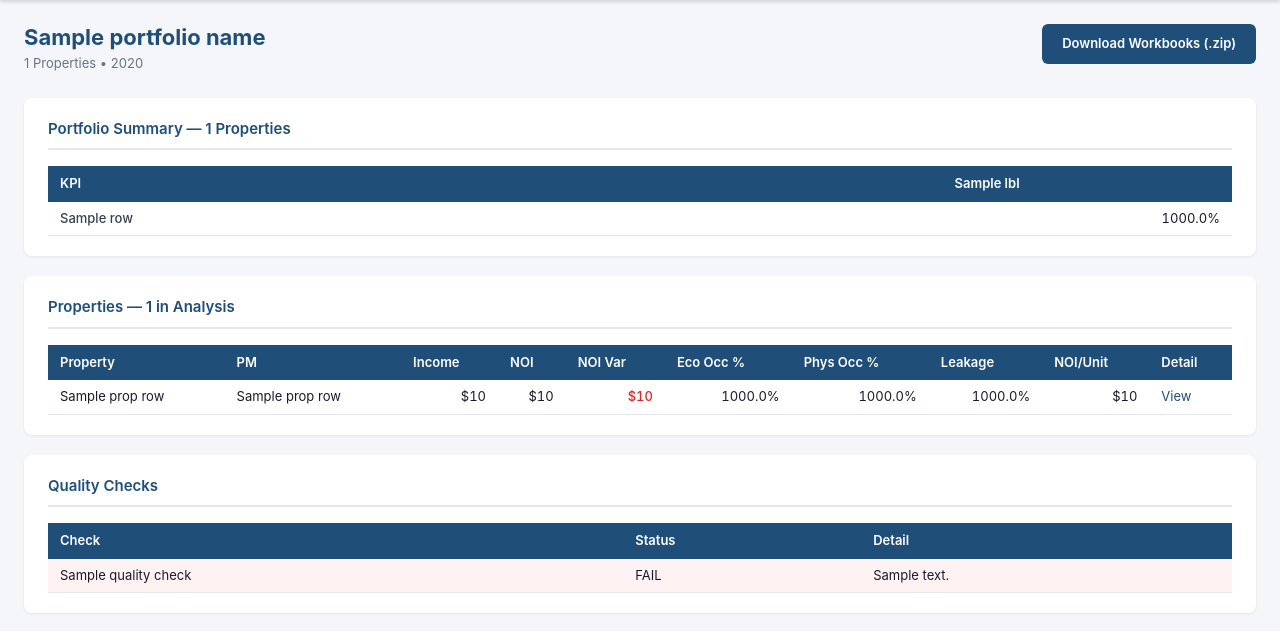
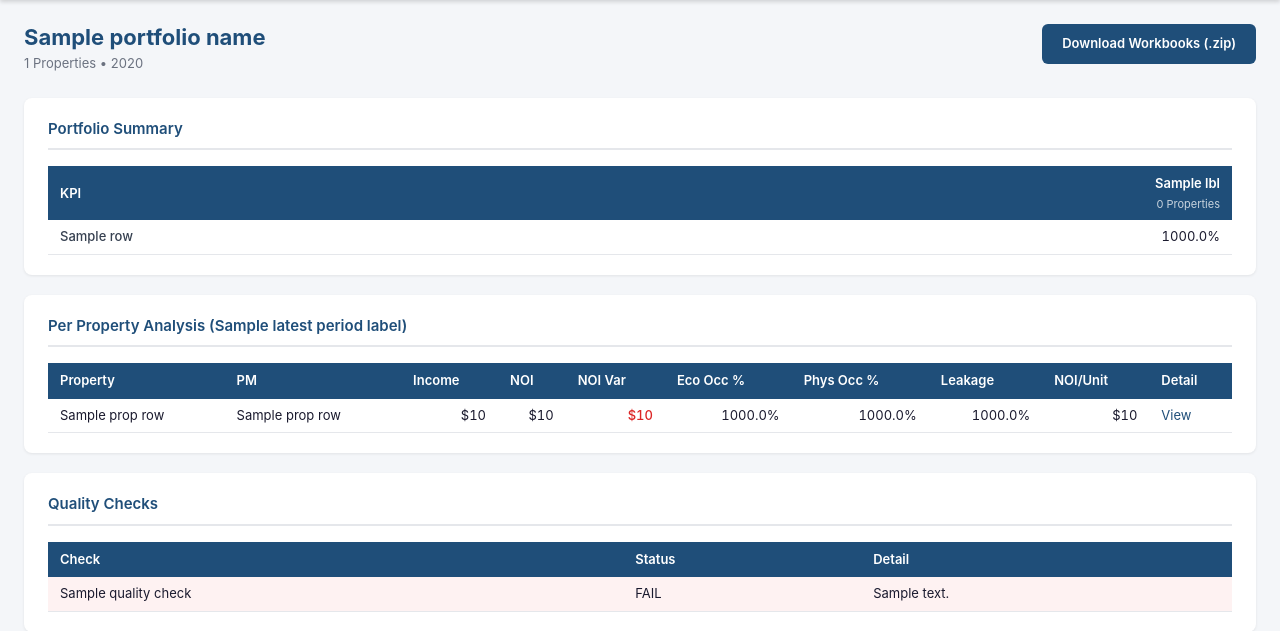
Before and after one commit to epagtaconan22/portfolio-analyzer, a Flask app: template app/templates/dashboard.html in a window 1280 px wide. Shown: the part 52-683 px from the top of the page. Run offline with Flask 3, Linux system fonts and the light colour scheme; the template is opened without the code that fills it: most values are stand-ins (such as "Sample title", 1, 10 or a date in 2020).

Commit message:
feat: property name normalization, per-period property counts, heading updates - Add PROPERTY_NAME_MAP to config.py (18 canonical aliases). Apply normalization in upload.py to raw_rows, source_index, and occ_rows so financial data and occupancy join use consistent names. Add per-quarter property counts and latest_period_label in results.py. Update dashboard.html: Portfolio Summary h2 removes count, period headers show count on second line, property table heading becomes Per Property Analysis (Q-YYYY). Style fix: period column headers right-aligned. All 68 tests passing. Co-Authored-By: Claude Sonnet 4.6 <noreply@anthropic.com>

```diff
--- a/app/routes/results.py
+++ b/app/routes/results.py
@@ -200,15 +200,21 @@ def show(run_id):
     sorted_quarters = sorted(all_quarters)
     period_labels = [_quarter_label(yr, q) for (yr, q) in sorted_quarters]
 
-    # Aggregate all non-carveout KPIs for each quarter-period
+    # Aggregate all non-carveout KPIs for each quarter-period; also count distinct properties
     period_aggs: dict[str, dict] = {}
+    period_property_counts: dict[str, int] = {}
     for (yr, q) in sorted_quarters:
         months = {(q - 1) * 3 + 1, (q - 1) * 3 + 2, (q - 1) * 3 + 3}
         q_kpis = [
             k for k in kpis
             if k.get("year") == yr and k.get("month") in months and not k.get("is_carveout")
         ]
-        period_aggs[_quarter_label(yr, q)] = _agg_kpis(q_kpis)
+        lbl = _quarter_label(yr, q)
+        period_aggs[lbl] = _agg_kpis(q_kpis)
+        period_property_counts[lbl] = len({k["property_name"] for k in q_kpis})
+
+    # Latest period label — used for the per-property table heading
+    latest_period_label = period_labels[-1] if period_labels else ""
 
     # Build summary_kpi_rows: one entry per KPI definition row
     summary_kpi_rows = []
@@ -250,11 +256,13 @@ def show(run_id):
         meta=meta,
         kpis=kpis,
         period_labels=period_labels,
+        period_property_counts=period_property_counts,
         summary_kpi_rows=summary_kpi_rows,
         prop_rows=prop_rows,
         quality_checks=checks,
         portfolio_name=portfolio_name,
         eco_occ_target=eco_occ_target,
+        latest_period_label=latest_period_label,
         years=years,
         properties=props,
         num_properties=len(props),
--- a/app/routes/upload.py
+++ b/app/routes/upload.py
@@ -15,7 +15,7 @@ from app.exporter.backup_workbook import build_backup_workbook
 from app.exporter.validator import validate_both_workbooks
 from app.storage.runs import new_run_id, save_run
 from app.models import QualityCheck
-from config import ECO_OCC_TARGET, QUARTERS
+from config import ECO_OCC_TARGET, QUARTERS, PROPERTY_NAME_MAP
 
 bp = Blueprint("upload", __name__)
 ALLOWED_EXT = {".xlsx", ".xls"}
@@ -38,7 +38,7 @@ def run_analysis():
     carveouts = {p.strip().lower() for p in carveout_raw.splitlines() if p.strip()}
 
     fin_files = request.files.getlist("financial_files")
-    occ_file  = request.files.get("occupancy_file")
+    occ_files = request.files.getlist("occupancy_file")
 
     if not fin_files or all(f.filename == "" for f in fin_files):
         flash("Please upload at least one financial statement workbook.")
@@ -85,11 +85,24 @@ def run_analysis():
     # Run pipeline
     raw_rows, source_index = parse_financial_workbooks(saved_paths, pm_name_map)
 
+    # Normalize property names to canonical display names before any downstream processing.
+    # This ensures the Excel exports, stored JSON, and web UI all use the same short names.
+    for _row in raw_rows:
+        _row.property_name = PROPERTY_NAME_MAP.get(_row.property_name, _row.property_name)
+    for _entry in source_index:
+        _entry.property_name = PROPERTY_NAME_MAP.get(_entry.property_name, _entry.property_name)
+
     occ_rows = []
-    if occ_file and occ_file.filename:
-        occ_path = os.path.join("uploads", secure_filename(occ_file.filename))
-        occ_file.save(occ_path)
-        occ_rows = parse_occupancy_report(occ_path)
+    for occ_file in occ_files:
+        if occ_file and occ_file.filename:
+            occ_path = os.path.join("uploads", secure_filename(occ_file.filename))
+            occ_file.save(occ_path)
+            occ_rows.extend(parse_occupancy_report(occ_path))
+
+    # Normalize occupancy report property names so the join with financial data works
+    # even when the two sources use different spellings of the same property.
+    for _row in occ_rows:
+        _row.property_name = PROPERTY_NAME_MAP.get(_row.property_name, _row.property_name)
 
     mapped_rows, mapping_entries = map_rows(raw_rows, custom_mapping)
     kpis = calculate_noi(mapped_rows)
--- a/app/templates/dashboard.html
+++ b/app/templates/dashboard.html
@@ -13,14 +13,14 @@
 
 <!-- Portfolio Summary — transposed: KPI labels as rows, quarter-periods as columns -->
 <section class="card">
-  <h2>Portfolio Summary &mdash; {{ num_properties }} Properties</h2>
+  <h2>Portfolio Summary</h2>
   <div class="table-scroll">
   <table class="kpi-table kpi-transposed">
     <thead>
       <tr>
         <th class="kpi-label-col">KPI</th>
         {% for lbl in period_labels %}
-        <th>{{ lbl }}</th>
+        <th>{{ lbl }}<br><span class="period-prop-count">{{ period_property_counts.get(lbl, 0) }} Properties</span></th>
         {% endfor %}
       </tr>
     </thead>
@@ -60,7 +60,7 @@
 
 <!-- Property Table -->
 <section class="card">
-  <h2>Properties &mdash; {{ num_properties }} in Analysis</h2>
+  <h2>Per Property Analysis ({{ latest_period_label }})</h2>
   <div class="table-scroll">
   <table class="data-table">
     <thead>
--- a/static/style.css
+++ b/static/style.css
@@ -195,8 +195,8 @@ body {
   text-align: left;
 }
 .kpi-transposed thead th:not(.kpi-label-col) {
-  text-align: center;
-  min-width: 120px;
+  text-align: right;
+  min-width: 130px;
 }
 .kpi-label {
   font-weight: 500;
@@ -212,6 +212,14 @@ body {
 }
 .kpi-transposed td:not(.kpi-label) {
   text-align: right;
+}
+/* Property count sub-text inside period column headers */
+.period-prop-count {
+  display: block;
+  font-size: 11px;
+  font-weight: 400;
+  opacity: 0.75;
+  margin-top: 2px;
 }
 
 /* Commentary */
```
Also changed, not shown: config.py (+26 -0 lines).
